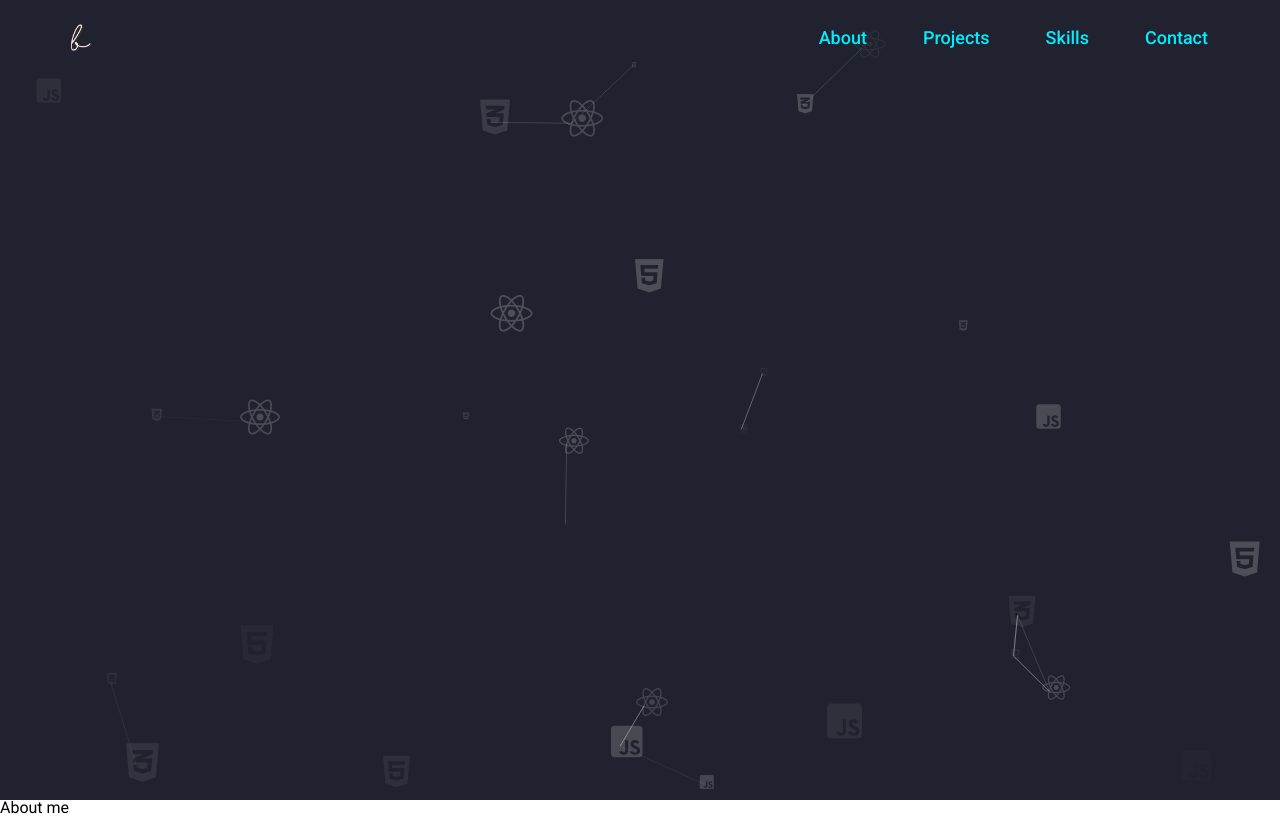
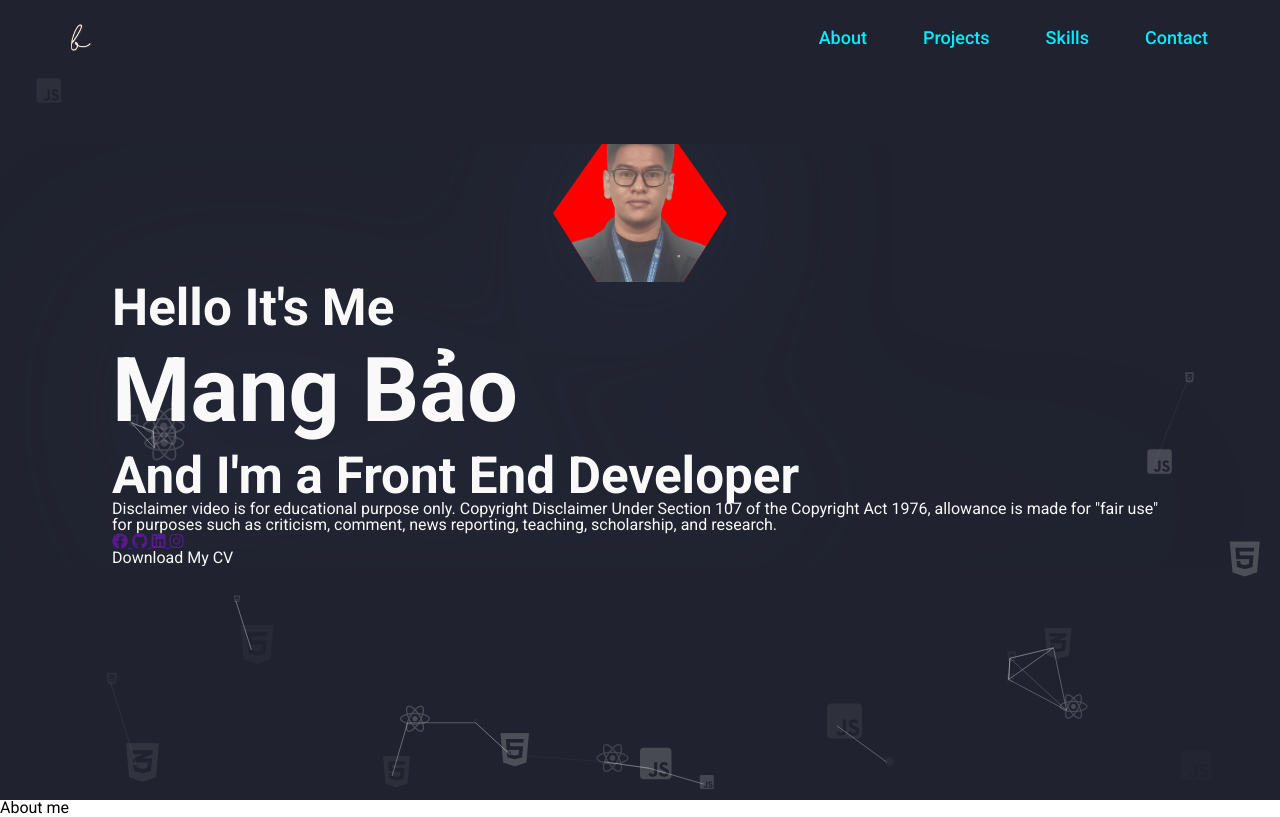
Before and after one commit to MangBao/my_portfolio, a website with bundled scripts: page index.html in a window 1280 px wide. Built offline with nearby package versions, Linux system fonts and the light colour scheme.

Commit message:
avt and desc

```diff
--- a/assets/css/hero.css
+++ b/assets/css/hero.css
@@ -17,3 +17,82 @@
     min-height: 800px;
     height: 100vh;
 }
+
+#hero {
+    position: relative;
+}
+
+.content-hero {
+    width: fit-content;
+    height: fit-content;
+    overflow: auto;
+    position: absolute;
+    top: 0;
+    left: 0;
+    bottom: 0;
+    right: 0;
+    z-index: 5;
+    margin-top: calc(20vh - 1rem);
+    padding-left: calc(10vw - 1rem);
+    padding-right: calc(10vw - 1rem);
+}
+
+.wrap-hero {
+    appearance: none;
+    filter: drop-shadow(0 0 5rem #292D44);
+    display: flex;
+    flex-direction: column-reverse;
+}
+
+.wrap-info h3 {
+    font-size: 1.2rem;
+    font-weight: 700;
+}
+
+.wrap-info h1 {
+    font-size: 2.4rem;
+    font-weight: 700;
+    line-height: 1.3;
+}
+
+.wrap-content {
+    color: var(--white);
+}
+
+.wrap-img {
+    margin-left: auto;
+    margin-right: auto;
+    padding: 2rem;
+    clip-path: polygon(28% 0, 72% 0, 100% 50%, 75% 100%, 25% 100%, 0 50%);
+    background-color: red;
+    position: relative;
+    width: 110px;
+    height: 74px;
+    display: flex;
+    align-items: center;
+    justify-content: center;
+}
+
+.wrap-img .my-avt {
+    position: absolute;
+    z-index: 5;
+    width: 260px;
+    height: 190px;
+    overflow: auto;
+    top: -52px;
+    bottom: 0;
+}
+
+/* Desktop */
+@media (min-width: 640px) {
+    .wrap-info h3 {
+        font-size: 3.2rem;
+        font-weight: 700;
+    }
+
+    .wrap-info h1 {
+        font-size: 5.6rem;
+        font-weight: 700;
+        line-height: 1.3;
+    }
+}
--- a/assets/css/navbar.css
+++ b/assets/css/navbar.css
@@ -53,13 +53,13 @@
 
 /* Main menu positionning */
 .wrap-nav-mb {
-  position: absolute;
+  position: fixed;
   top: 0;
   right: 0;
   left: 0;
   bottom: 0;
   text-align: center;
-  background: var(--white);
+  background: transparent;
   opacity: 0;
   z-index: -1;
   visibility: hidden;
@@ -209,7 +209,12 @@
   justify-content: space-between;
   align-items: center;
   padding: 0.5rem 1rem;
-  background-color: var(--primary-01);
+  background-color: transparent;
+  position: fixed;
+  z-index: 10;
+  width: calc(100vw - 2rem);
+  max-width: 100%;
+  overflow: hidden;
 }
 
 /* Desktop */
--- a/assets/js/particles_options.js
+++ b/assets/js/particles_options.js
@@ -10,17 +10,17 @@ const options = {
     fpsLimit: 120,
 
     interactivity: {
-      detectsOn: "#hero",
+      detectsOn: ".content-hero",
       events: {
         onDiv: [
           {
-            selectors: "#repulse-div",
+            selectors: ".wrap-hero",
             enable: true,
             mode: "bounce",
             type: "circle",
           },
           {
-            selectors: "#repulse-div",
+            selectors: ".wrap-hero",
             enable: true,
             mode: "repulse",
             type: "circle",
@@ -160,28 +160,28 @@ const options = {
             font: "Font Awesome 6 Brands",
             style: "",
             value: ["\uf13b"],
-            weight: "400",
+            weight: "500",
           },
           {
             fill: true,
             font: "Font Awesome 6 Brands",
             style: "",
             value: ["\uf38b"],
-            weight: "400",
+            weight: "500",
           },
           {
             fill: true,
             font: "Font Awesome 6 Brands",
             style: "",
             value: ["\uf3b9"],
-            weight: "400",
+            weight: "500",
           },
           {
             fill: true,
             font: "Font Awesome 6 Brands",
             style: "",
             value: ["\uf41b"],
-            weight: "400",
+            weight: "500",
           },
         ],
       },
--- a/index.html
+++ b/index.html
@@ -38,6 +38,7 @@
                 </ul>
             </div>
         </nav>
+        <div class="wrap-navbar-mb">
             <div class="navbar-mb">
                 <a href="#" class="my-logo">
                     <img src="./assets/img/bl33hIcon.png" alt="" class="img-logo">
@@ -65,8 +66,48 @@
                     </ul>
                 </nav>
             </div>
+        </div>
         <div id="hero">
             <div id="tsparticles"></div>
+            <div class="content-hero">
+                <div class="wrap-hero">
+                    <div class="wrap-content">
+                        <div class="wrap-info">
+                            <h3>Hello It's Me</h3>
+                            <h1>Mang Bảo</h1>
+                            <h3>
+                                And I'm a
+                                <span>Front End Developer</span>
+                            </h3>
+                            <p>
+                                Disclaimer video is for educational purpose only. Copyright Disclaimer Under Section 107 of the
+                                Copyright Act 1976, allowance is made for "fair use" for purposes such as criticism, comment, news
+                                reporting, teaching, scholarship, and research.
+                            </p>
+                        </div>
+                        <div class="social-media">
+                            <a href="" class="link-facebook">
+                                <i class="fa-brands fa-facebook"></i>
+                            </a>
+                            <a href="" class="link-github">
+                                <i class="fa-brands fa-github"></i>
+                            </a>
+                            <a href="" class="link-linkedin">
+                                <i class="fa-brands fa-linkedin"></i>
+                            </a>
+                            <a href="" class="link-instagram">
+                                <i class="fa-brands fa-instagram"></i>
+                            </a>
+                        </div>
+                        <div class="wrap-btn-download">
+                            <span class="btn-download">Download My CV</span>
+                        </div>
+                    </div>
+                    <div class="wrap-img">
+                        <img class="my-avt" src="./assets/img/my-avt-c-removebg-preview.png" alt="">
+                    </div>
+                </div>
+            </div>
         </div>
         <div id="about">
             About me
```
Also changed, not shown: assets/img/background.png (added), assets/img/my-avt-c-removebg-preview.png (added). Lines whose indentation alone changed are shown as unchanged.
